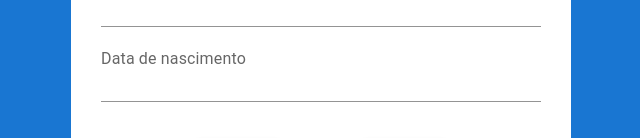
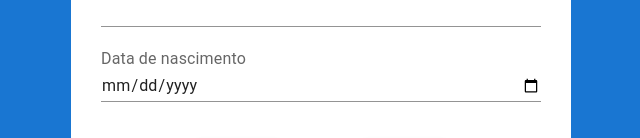
Before and after one commit to alex-cerlini/icts-challenge, a React (Vite) app: page / in a window 1280 px wide. Shown: the part 438-576 px from the top of the page, without its empty margins (319-959 px from the left). Built offline with nearby package versions, Linux system fonts and the light colour scheme.

Commit message:
feat (SignupItem): change type input using the id

```diff
--- a/src/components/SignupItem/index.tsx
+++ b/src/components/SignupItem/index.tsx
@@ -1,12 +1,23 @@
 import { Input, InputLabel } from "@mui/material";
 import { SignupItemProps } from "./type";
 import * as Style from "./styles";
+import { SignupEnum } from "../Signup/enum";
 
 const SignupItem = ({ label, id, register }: SignupItemProps) => {
+  const typeInput = [
+    SignupEnum.address,
+    SignupEnum.email,
+    SignupEnum.fullName,
+  ].includes(id)
+    ? "text"
+    : id === SignupEnum.birthDate
+    ? "date"
+    : "number";
+
   return (
     <Style.Container>
       <InputLabel htmlFor={id}>{label}</InputLabel>
-      <Input id={id} {...register(id)} />
+      <Input id={id} {...register(id)} type={typeInput} />
     </Style.Container>
   );
 };
```
